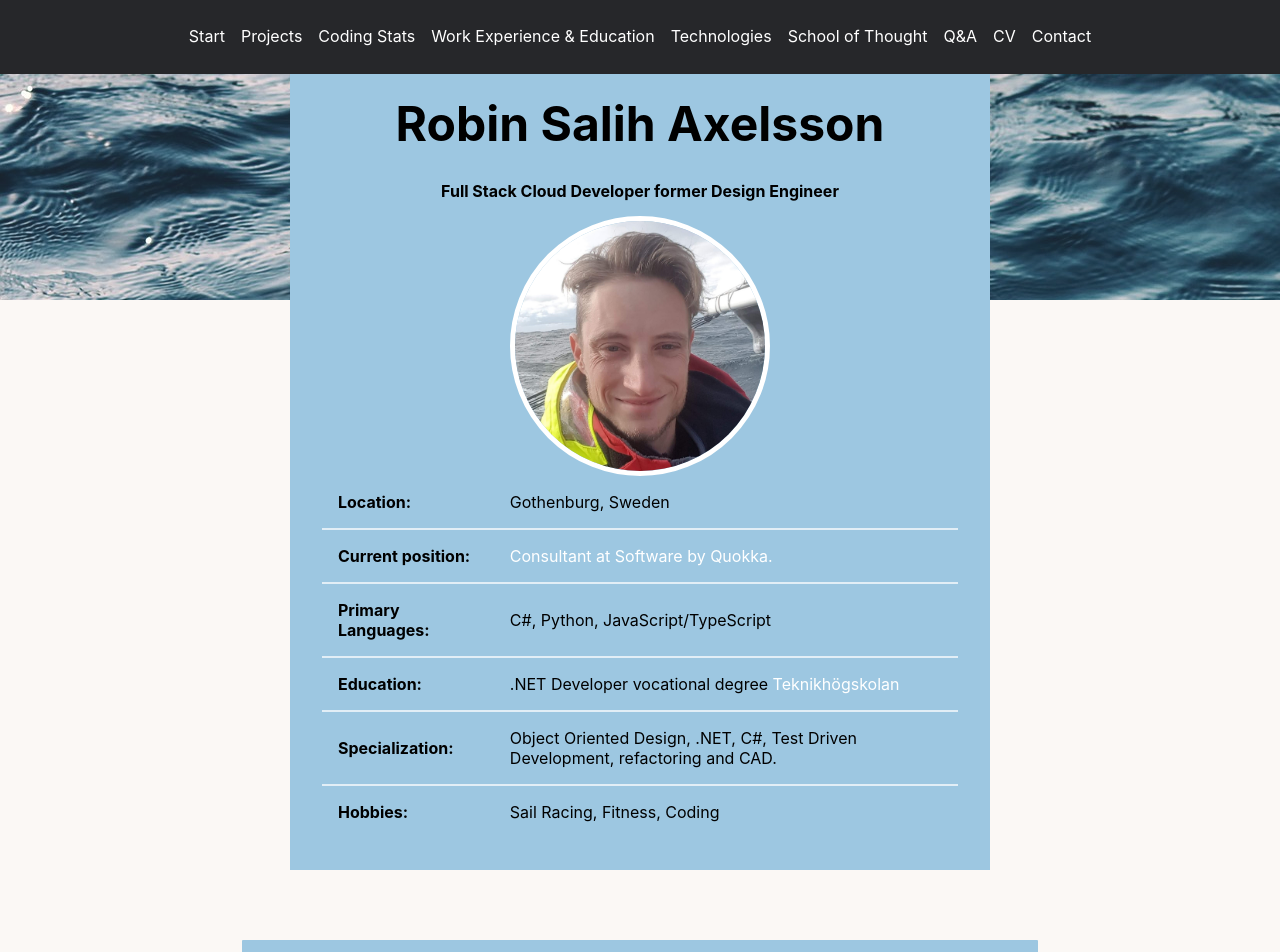
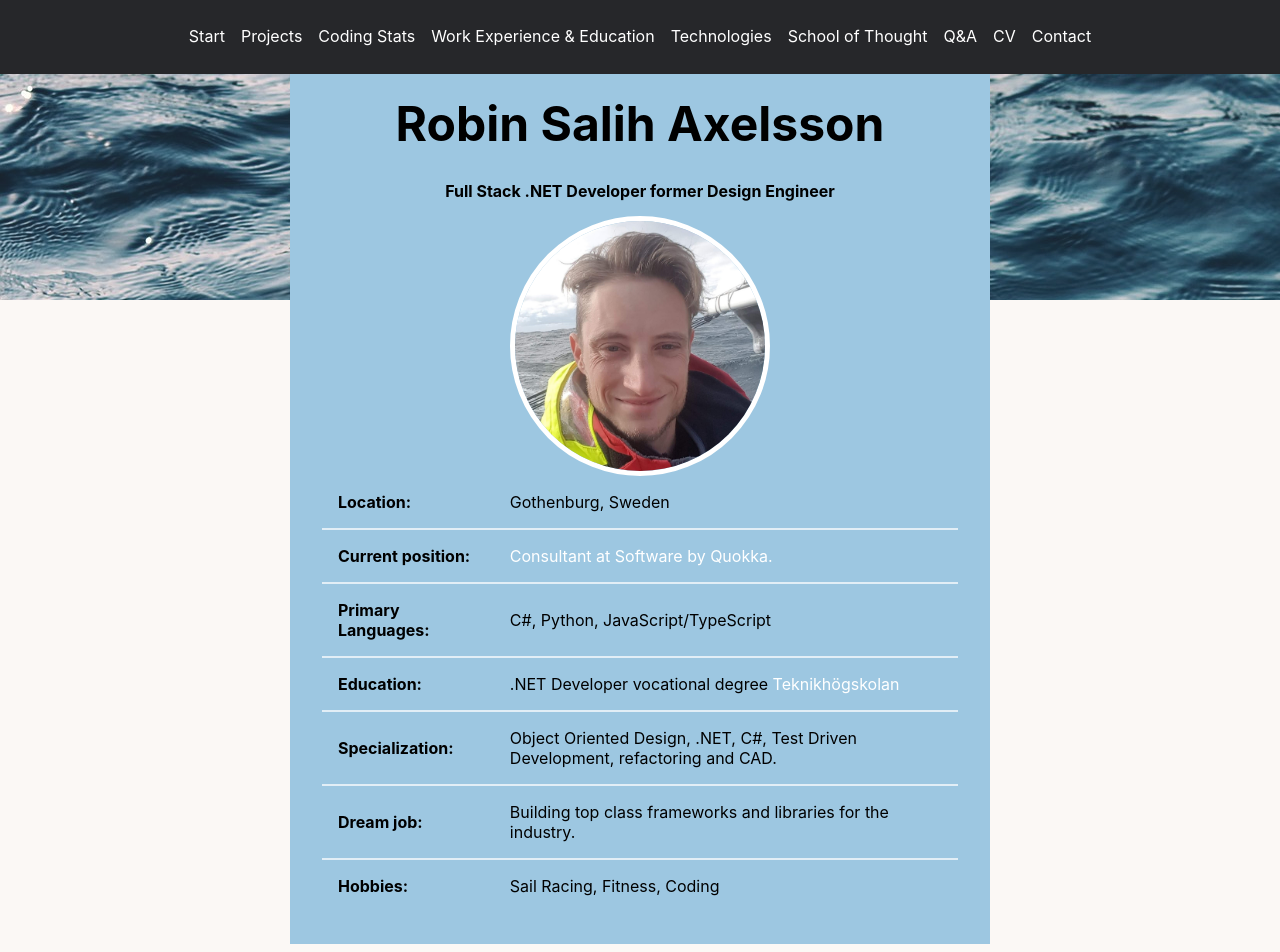
Before and after one commit to RobinAxelsson/personal-jam, a Next.js app: page / in a window 1280 px wide. Shown: the top 952 px of the page. Built offline with nearby package versions, Linux system fonts and the light colour scheme.

Commit message:
changed cv link

```diff
--- a/__data_records/cards.to-recruiters.md
+++ b/__data_records/cards.to-recruiters.md
@@ -2,7 +2,7 @@
 
 I am happy you made time for visiting my site. It is developed for making it as easy as possible for you to quickly decide if I am relevant for the role you have in mind. A brief summary is found on the [Q & A page.](/qa)
 
-### Prefer to just read a [CV?](https://drive.google.com/file/d/1T6D66JRzcRjqYrN8KlE58GevxIs82P4g/view?usp=share_link)
+### Prefer to just read a [CV?](/Robin-SA-CV-2023Q1.pdf)
 
 ---
 ### What can you do at my site? 🤔
--- a/__site_components/hero.jsx
+++ b/__site_components/hero.jsx
@@ -7,7 +7,7 @@ export default function Hero() {
           <span className={styles.accent_word}>Robin</span> Salih Axelsson
       </h2>
        <h4 className={styles.hero__sub_title}>
-        Full Stack Cloud Developer former Design Engineer
+        Full Stack .NET Developer former Design Engineer
       </h4>
          <Image
           className={styles.hero__image}
@@ -38,6 +38,10 @@ export default function Hero() {
             <td>Object Oriented Design, .NET, C#, Test Driven Development, refactoring and CAD.</td>
           </tr>
           <tr>
+            <th>Dream job:</th>
+            <td>Building top class frameworks and libraries for the industry.</td>
+          </tr>
+          <tr>
             <th>Hobbies:</th>
             <td>Sail Racing, Fitness, Coding</td>
           </tr>
```
